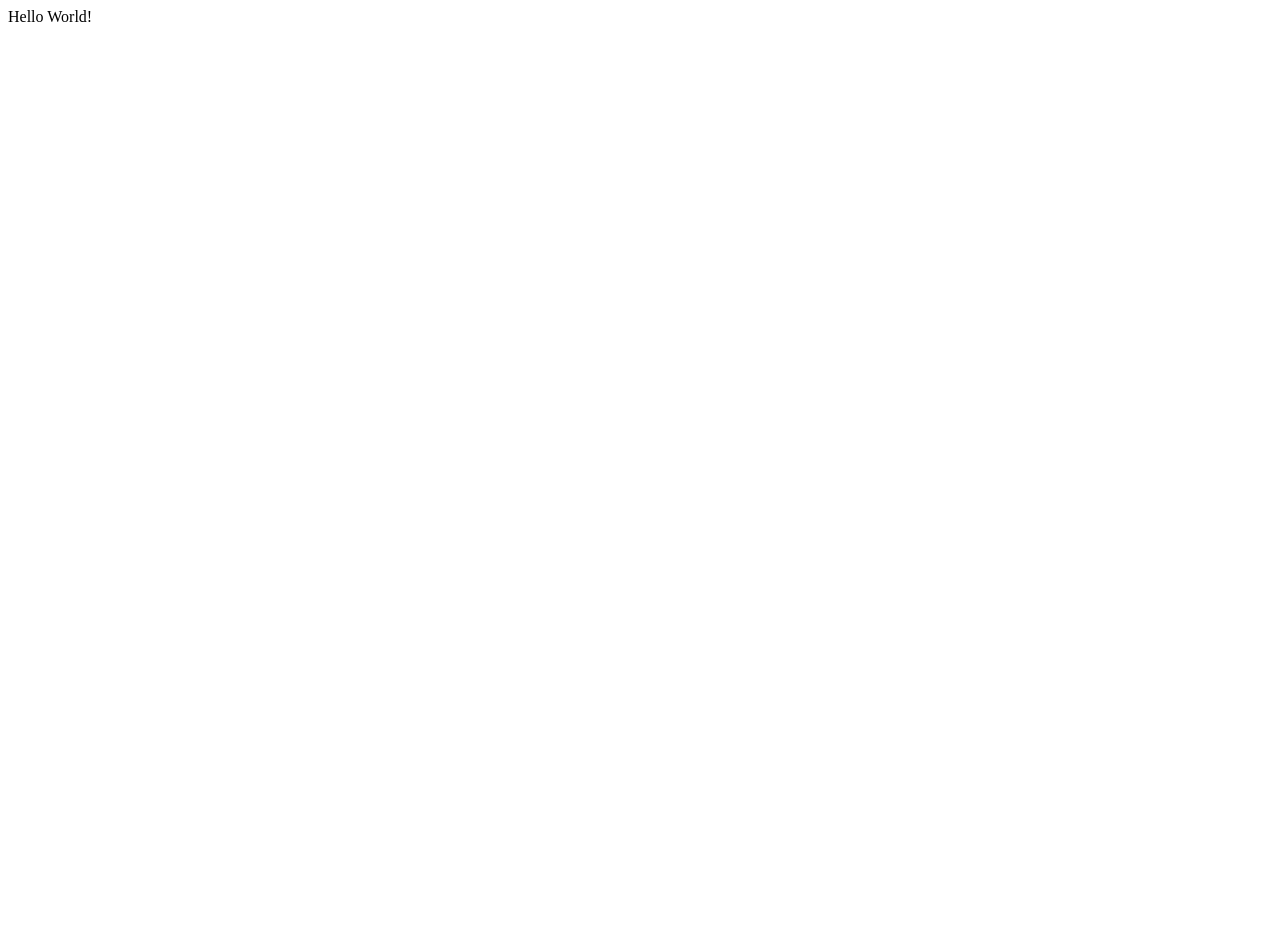
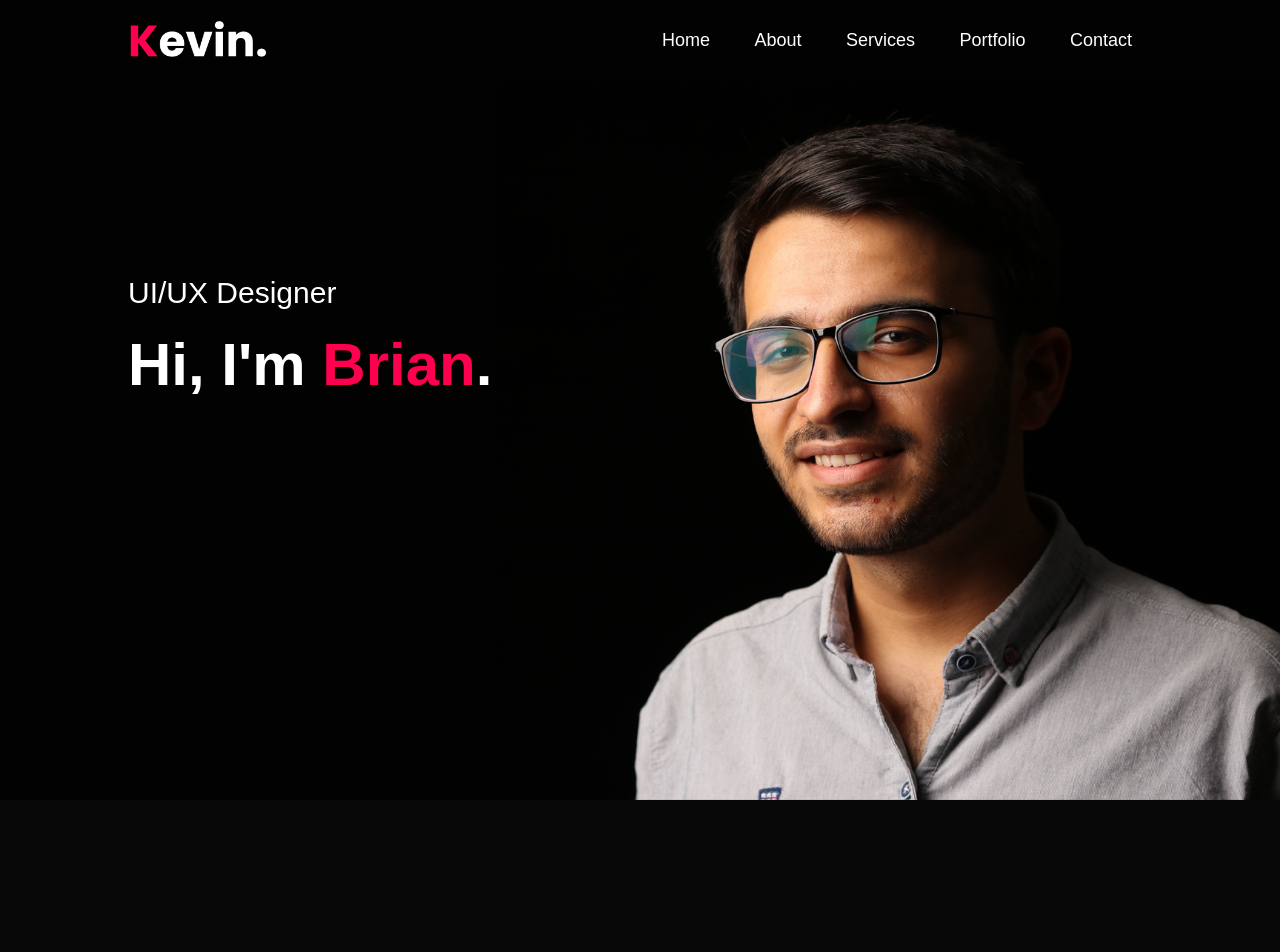
Before and after one commit to brian-m-lu/brian-m-lu.github.io, a plain HTML site: page index.html in a window 1280 px wide. Shown: the top 952 px of the page. Before the commit the page ends 800 px from the top, so only its background shows below. Drawn offline with Linux system fonts and the light colour scheme.

Commit message:
Big progress

```diff
--- a/index.html
+++ b/index.html
@@ -1 +1,43 @@
-Hello World!
+<!DOCTYPE html>
+<html>
+<head>
+    <meta charset="UTF-8">
+    <meta http-equiv="X-UA-Compatible" content="width=device-wdith, initial-scale=1.0">
+
+<title>Page Title</title>
+<link rel="stylesheet" href="style.css">
+</head>
+<body>
+<div id="header">
+    <div class="container">
+        <nav>
+            <img src="images/logo.png" class="logo">
+            <ul>
+                <li><a href="#">Home</a></li>
+                <li><a href="#">About</a></li>
+                <li><a href="#">Services</a></li>
+                <li><a href="#">Portfolio</a></li>
+                <li><a href="#">Contact</a></li>
+            </ul>
+        </nav>
+        <div class="header-text">
+            <p>UI/UX Designer</p>
+            <h1>Hi, I'm <span>Brian</span>. <br></h1>
+        </div>
+    </div>
+</div>
+<!-----------------about------------------>
+<div id="about"></div>
+    <div class="container">
+        <div class="row">
+            <div class="about-col-1">
+                <img src ="images/user.png">
+            </div>
+            <div class="about-col-2">
+                <h1>About Me</h1>
+            </div>
+        </div>
+    </div>
+
+</body>
+</html>
--- /dev/null
+++ b/style.css
@@ -0,0 +1,100 @@
+*{
+    margin: 0;
+    padding: 0;
+    font-family: 'Poppins', sans-serif;
+    box-sizing: border-box;
+}
+
+body{
+    background: #080808;
+    color: #fff;
+}
+
+#header{
+    width: 100%;
+    height: 100vh;
+    background-image: url(images/background.png);
+    background-size: cover;
+    background-position: center;
+}
+
+.container{
+    padding: 10px 10%;
+}
+
+nav{
+    display: flex;
+    align-items: center;
+    justify-content: space-between;
+    flex-wrap: wrap;
+}
+
+.logo{
+    width: 140px;
+}
+
+nav ul li{
+    display: inline-block;
+    list-style: none;
+    margin: 10px 20px;
+}
+
+nav ul li a{
+    color: #fff;
+    text-decoration: none;
+    font-size: 18px;
+    position: relative;
+}
+
+nav ul li a::after{
+    content: '';
+    width: 0;
+    height: 3px;
+    background: #ff004f;
+    position: absolute;
+    left: 0;
+    bottom: -6px;
+    transition: 0.3s;
+}
+
+nav ul li a:hover::after{
+    width: 100%;
+}
+
+.header-text{
+    margin-top: 20%;
+    font-size: 30px;
+}
+
+.header-text h1{
+    font-size: 60px;
+    margin-top: 20px;
+}
+
+.header-text h1 span{
+   color: #ff004f;
+}
+/*----------------about-------------*/
+#about{
+    padding: 80px 0;
+    color: #ababab;
+}
+
+.row{
+    display: flex;
+    justify-content: space-between;
+    flex-wrap: wrap;
+}
+
+.about-col-1{
+    flex-basis: 35%;
+}
+
+.about-col-1 img{
+    width: 100%;
+    border-radius: 15px;
+}
+
+.about-col-2{
+    flex-basis: 60%;
+}
```
Also changed, not shown: images/background.png (added), images/logo.png (added), images/phone-background.png (added), images/user.png (added), images/work-1.png (added), images/work-2.png (added), images/work-3.png (added), 1 other file.
